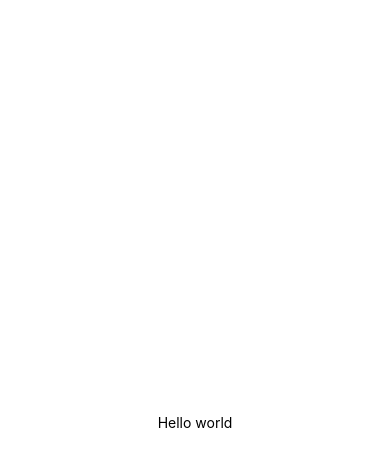
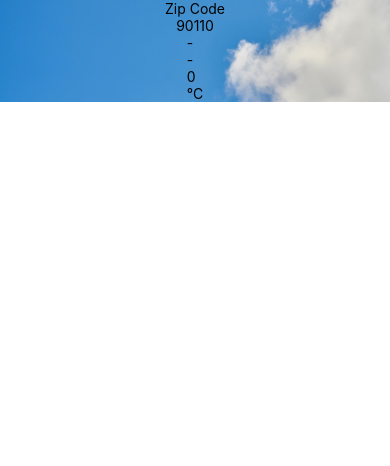
Before and after one commit to Pakaporn24/6310110287-lab3SA04, a React Native app: screen / in a window 390 px wide. Shown: the top 466 px of the page. Built offline with nearby package versions, Linux system fonts and the light colour scheme.

Commit message:
part2-Background

```diff
--- a/App.js
+++ b/App.js
@@ -1,19 +1,25 @@
 import { StatusBar } from 'expo-status-bar';
 import React from 'react';
 import { StyleSheet, Text, View } from 'react-native';
-export default function App() { const doIt = () => {
-    console.log("Hello from console")
-  }
+import Weather from './components/Weather';
+import Constants from 'expo-constants';
+
+
+export default function App() {
+
 return (
-    <View style={styles.container}>
-      <Text onPress={doIt}>Hello world</Text>
-      <StatusBar style="auto" />
-    </View>
-); }
+        <View style={styles.container}>
+        <Weather zipCode="90110"/>
+        <StatusBar style="auto" />
+
+      </View>
+  );
+
+}
+
 const styles = StyleSheet.create({
   container: {
-    flex: 1,
-    backgroundColor: '#fff',
-    alignItems: 'center',
-    justifyContent: 'center',
-}, });
+    paddingTop: Constants.statusBarHeight
+    },
+  }
+);
--- a/components/Forecast.js
+++ b/components/Forecast.js
@@ -11,6 +11,7 @@ import { View, Text } from "react-native";
                  <Text>{props.temp}</Text>
                  <Text>°C</Text>
              </View>
+
          </View>
      );
  }
--- a/components/Weather.js
+++ b/components/Weather.js
@@ -15,6 +15,7 @@ import Forecast from "./Forecast";
          <ImageBackground source={require('../gg.jpg')} style={style.backdrop}>
              <Text>Zip Code</Text>
              <Text>{props.zipCode}</Text>
+
              <Forecast {...forecastInfo}/>
          </ImageBackground>
 
```
Also changed, not shown: gg.jpg (added).
